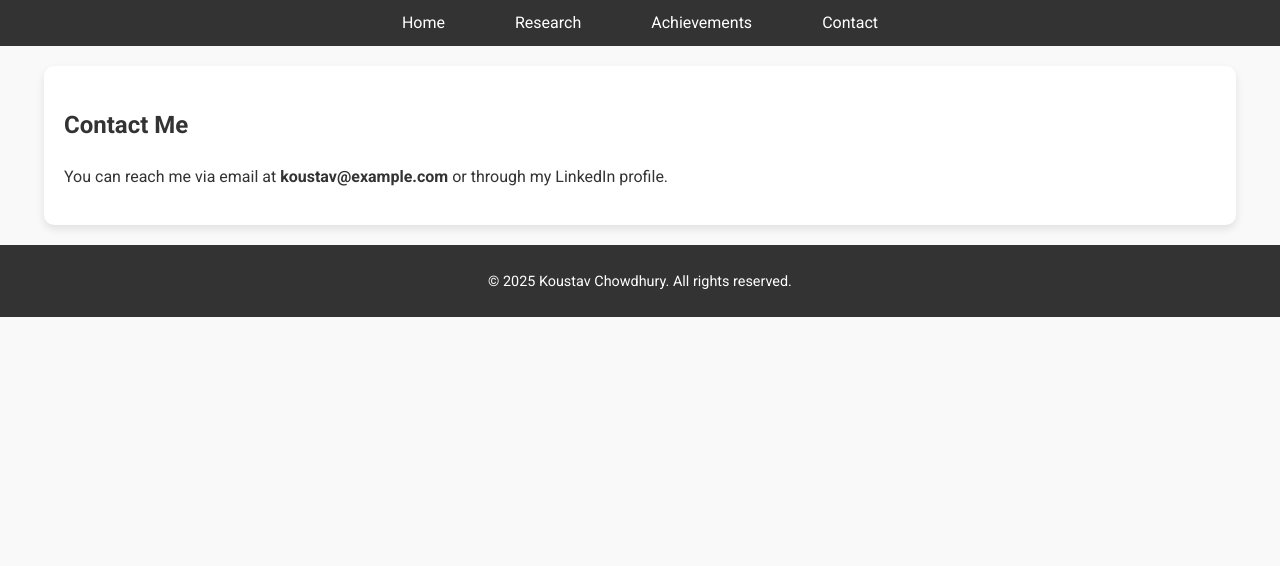
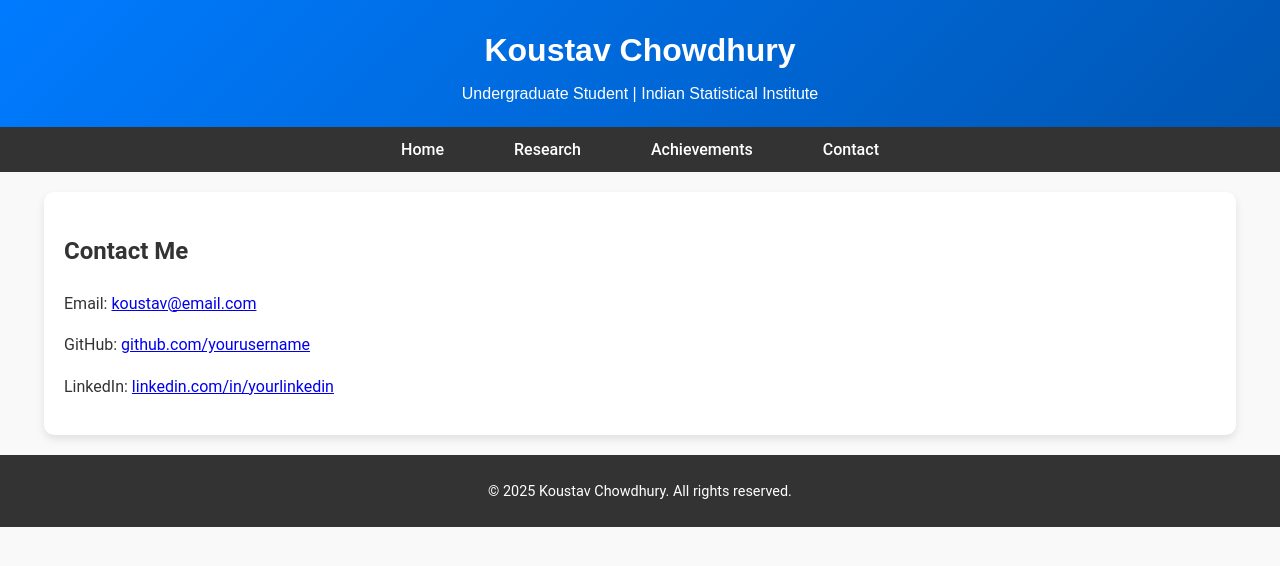
Before and after one commit to Koustav-Chowdhury73/koustav.github.io, a plain HTML site: page contact.html in a window 1280 px wide. Drawn offline with Linux system fonts and the light colour scheme.

Commit message:
Update contact.html

```diff
--- a/contact.html
+++ b/contact.html
@@ -1,13 +1,19 @@
 <!DOCTYPE html>
 <html lang="en">
 <head>
-    <meta charset="UTF-8">
-    <meta name="viewport" content="width=device-width, initial-scale=1.0">
-    <title>Contact - Koustav Chowdhury</title>
-    <link rel="stylesheet" href="styles.css">
-    <link href="https://fonts.googleapis.com/css2?family=Poppins:wght@300;500;700&family=Roboto:wght@400;700&display=swap" rel="stylesheet">
+  <meta charset="UTF-8" />
+  <meta name="viewport" content="width=device-width, initial-scale=1.0"/>
+  <title>Contact – Koustav Chowdhury</title>
+  <link rel="stylesheet" href="styles.css" />
 </head>
 <body>
+  <header class="hero">
+    <div class="hero-content">
+      <h1>Koustav Chowdhury</h1>
+      <p>Undergraduate Student | Indian Statistical Institute</p>
+    </div>
+  </header>
+
   <nav class="navbar">
     <ul>
       <li><a href="index.html">Home</a></li>
@@ -16,14 +22,16 @@
       <li><a href="contact.html">Contact</a></li>
     </ul>
   </nav>
+
   <main>
-        <section class="contact">
+    <section>
       <h2>Contact Me</h2>
-            <p>
-                You can reach me via email at <strong>koustav@example.com</strong> or through my LinkedIn profile.
-            </p>
+      <p>Email: <a href="mailto:koustav@email.com">koustav@email.com</a></p>
+      <p>GitHub: <a href="https://github.com/yourusername" target="_blank">github.com/yourusername</a></p>
+      <p>LinkedIn: <a href="https://www.linkedin.com/in/yourlinkedin" target="_blank">linkedin.com/in/yourlinkedin</a></p>
     </section>
   </main>
+
   <footer>
     <p>&copy; 2025 Koustav Chowdhury. All rights reserved.</p>
   </footer>
```
Lines whose indentation alone changed are shown as unchanged.
